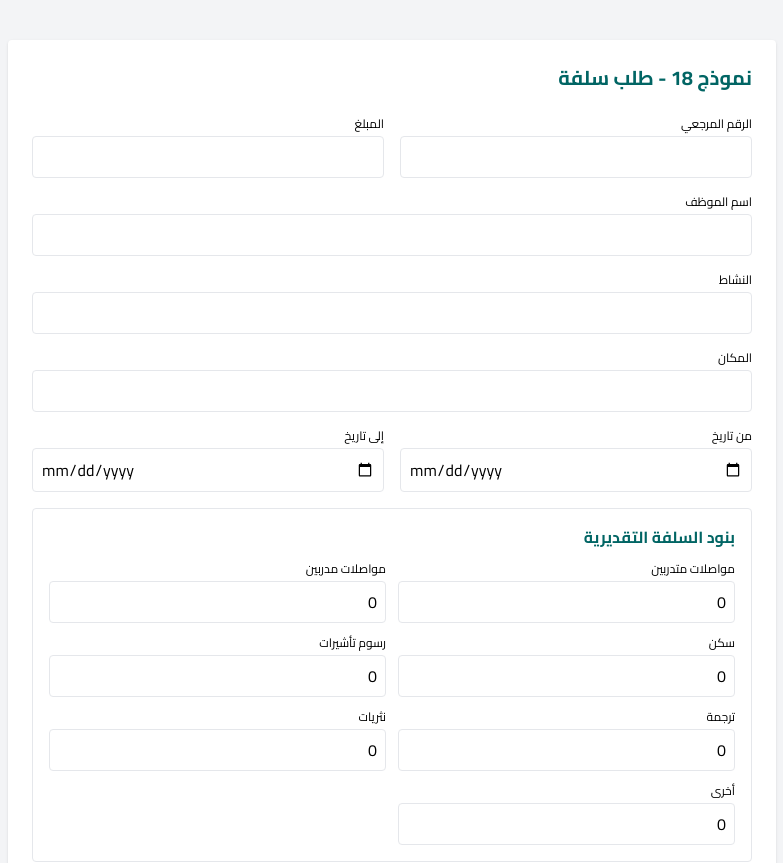
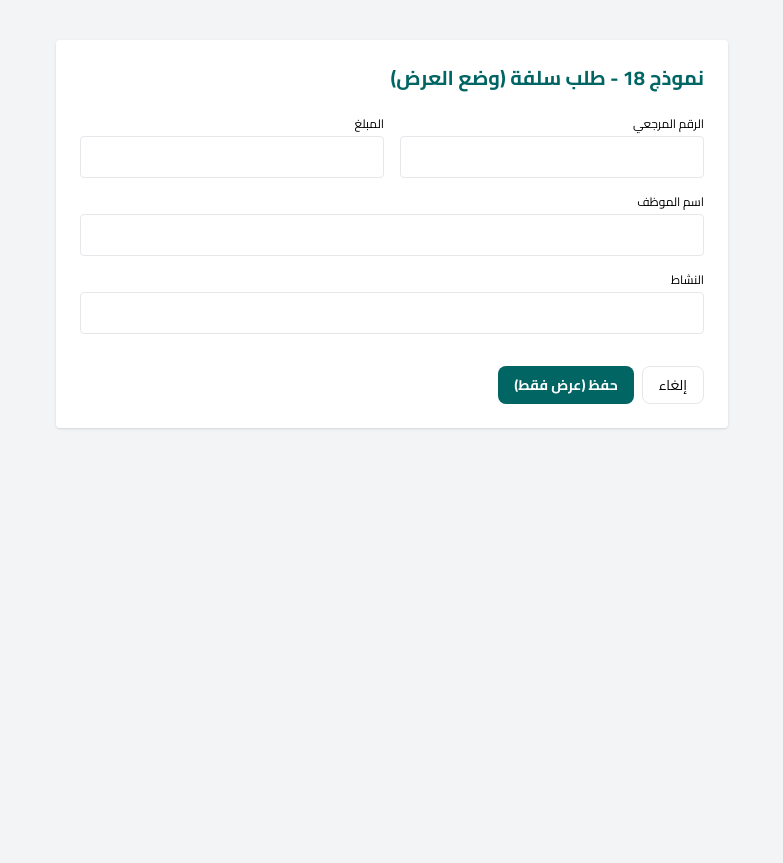
Before and after one commit to nauss-nif/solf, a Next.js app: page /loans/new in a window 1280 px wide. Shown: the top 863 px of the page, without its empty margins (248-1031 px from the left). After the commit the page ends 800 px from the top, so only its background shows below. Built offline with nearby package versions, Linux system fonts and the light colour scheme.

Commit message:
Remove database dependencies for demo deployment

```diff
--- a/app/loans/new/page.tsx
+++ b/app/loans/new/page.tsx
@@ -1,112 +1,53 @@
-'use client'
-import { useState } from 'react'
-import { useRouter } from 'next/navigation'
-
-const DEFAULT_CATEGORIES = [
-  'مواصلات متدربين',
-  'مواصلات مدربين',
-  'سكن',
-  'رسوم تأشيرات',
-  'ترجمة',
-  'نثريات',
-  'أخرى',
-]
+'use client';
+import { useRouter } from 'next/navigation';
+import { useState } from 'react';
 
 export default function NewLoanPage() {
-  const router = useRouter()
-  const [loading, setLoading] = useState(false)
+  const router = useRouter();
+  const [loading, setLoading] = useState(false);
 
-  async function handleSubmit(formData: FormData) {
-    setLoading(true)
+  const handleSubmit = async (e: React.FormEvent) => {
+    e.preventDefault();
+    setLoading(true);
 
-    const items = DEFAULT_CATEGORIES.map((category) => ({
-      category,
-      amount: parseFloat((formData.get(`item_${category}`) as string) || '0'),
-    })).filter((item) => item.amount > 0)
-
-    const data = {
-      refNumber: formData.get('ref') as string,
-      employee: formData.get('employee') as string,
-      activity: formData.get('activity') as string,
-      amount: parseFloat(formData.get('amount') as string),
-      location: formData.get('location') as string,
-      startDate: formData.get('startDate') as string,
-      endDate: formData.get('endDate') as string,
-      items,
-    }
-
-    const res = await fetch('/api/loans', {
-      method: 'POST',
-      body: JSON.stringify(data),
-      headers: { 'Content-Type': 'application/json' },
-    })
-
-    if (res.ok) {
-      router.push('/')
-    } else {
-      alert('حدث خطأ')
-      setLoading(false)
-    }
+    // محاكاة عملية الحفظ (بدون قاعدة بيانات)
+    setTimeout(() => {
+      alert('هذه نسخة عرض. لن يتم حفظ البيانات فعلياً.');
+      setLoading(false);
+      router.push('/');
+    }, 1000);
   }
 
   return (
-    <main className="mx-auto mt-10 max-w-3xl rounded bg-white p-6 shadow">
-      <h2 className="mb-6 text-xl font-bold text-primary">نموذج 18 - طلب سلفة</h2>
-      <form action={handleSubmit} className="space-y-4">
-        <div className="grid grid-cols-1 gap-4 md:grid-cols-2">
+    <main className="max-w-2xl mx-auto p-6 bg-white rounded shadow mt-10">
+      <h2 className="text-xl font-bold mb-6 text-primary">نموذج 18 - طلب سلفة (وضع العرض)</h2>
+      <form onSubmit={handleSubmit} className="space-y-4">
+        <div className="grid grid-cols-2 gap-4">
           <div>
-            <label className="mb-1 block text-xs">الرقم المرجعي</label>
-            <input name="ref" required className="w-full rounded border p-2" />
+            <label className="block text-xs mb-1">الرقم المرجعي</label>
+            <input name="ref" required className="w-full border rounded p-2" />
           </div>
           <div>
-            <label className="mb-1 block text-xs">المبلغ</label>
-            <input name="amount" type="number" step="0.01" required className="w-full rounded border p-2" />
+            <label className="block text-xs mb-1">المبلغ</label>
+            <input name="amount" type="number" required className="w-full border rounded p-2" />
           </div>
         </div>
         <div>
-          <label className="mb-1 block text-xs">اسم الموظف</label>
-          <input name="employee" required className="w-full rounded border p-2" />
+          <label className="block text-xs mb-1">اسم الموظف</label>
+          <input name="employee" required className="w-full border rounded p-2" />
         </div>
         <div>
-          <label className="mb-1 block text-xs">النشاط</label>
-          <input name="activity" required className="w-full rounded border p-2" />
-        </div>
-        <div>
-          <label className="mb-1 block text-xs">المكان</label>
-          <input name="location" className="w-full rounded border p-2" />
-        </div>
-        <div className="grid grid-cols-1 gap-4 md:grid-cols-2">
-          <div>
-            <label className="mb-1 block text-xs">من تاريخ</label>
-            <input name="startDate" type="date" required className="w-full rounded border p-2" />
-          </div>
-          <div>
-            <label className="mb-1 block text-xs">إلى تاريخ</label>
-            <input name="endDate" type="date" required className="w-full rounded border p-2" />
-          </div>
-        </div>
-
-        <div className="rounded border p-4">
-          <h3 className="mb-3 font-bold text-primary">بنود السلفة التقديرية</h3>
-          <div className="grid grid-cols-1 gap-3 md:grid-cols-2">
-            {DEFAULT_CATEGORIES.map((category) => (
-              <div key={category}>
-                <label className="mb-1 block text-xs">{category}</label>
-                <input name={`item_${category}`} type="number" step="0.01" defaultValue="0" className="w-full rounded border p-2" />
-              </div>
-            ))}
-          </div>
+          <label className="block text-xs mb-1">النشاط</label>
+          <input name="activity" required className="w-full border rounded p-2" />
         </div>
 
         <div className="flex gap-2 pt-4">
-          <button type="button" onClick={() => router.back()} className="rounded border px-4 py-2 text-sm">
-            إلغاء
-          </button>
-          <button type="submit" disabled={loading} className="rounded bg-primary px-4 py-2 text-sm font-bold text-white disabled:opacity-50">
-            {loading ? 'جاري الحفظ...' : 'حفظ السلفة'}
+          <button type="button" onClick={() => router.back()} className="px-4 py-2 border rounded-lg text-sm">إلغاء</button>
+          <button type="submit" disabled={loading} className="px-4 py-2 bg-primary text-white rounded-lg text-sm font-bold disabled:opacity-50">
+            {loading ? 'جاري الحفظ...' : 'حفظ (عرض فقط)'}
           </button>
         </div>
       </form>
     </main>
-  )
+  );
 }
```
